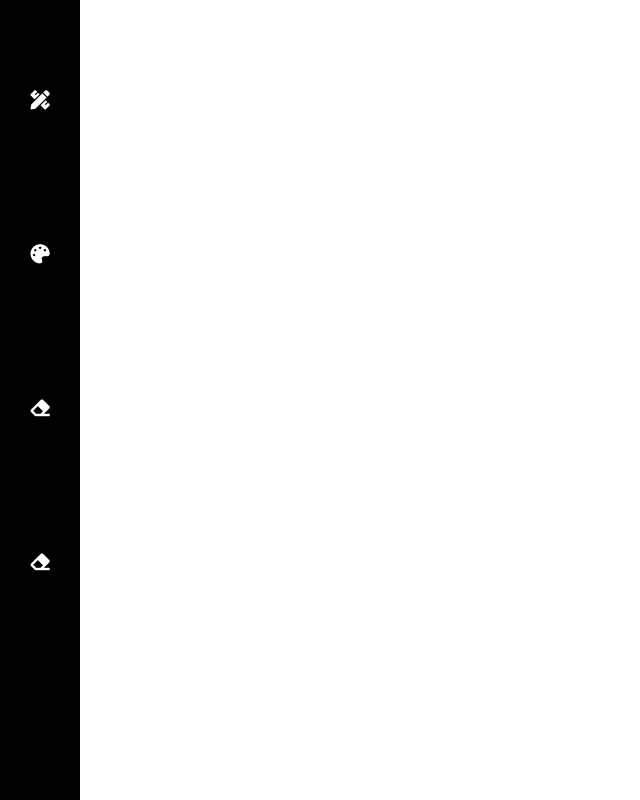
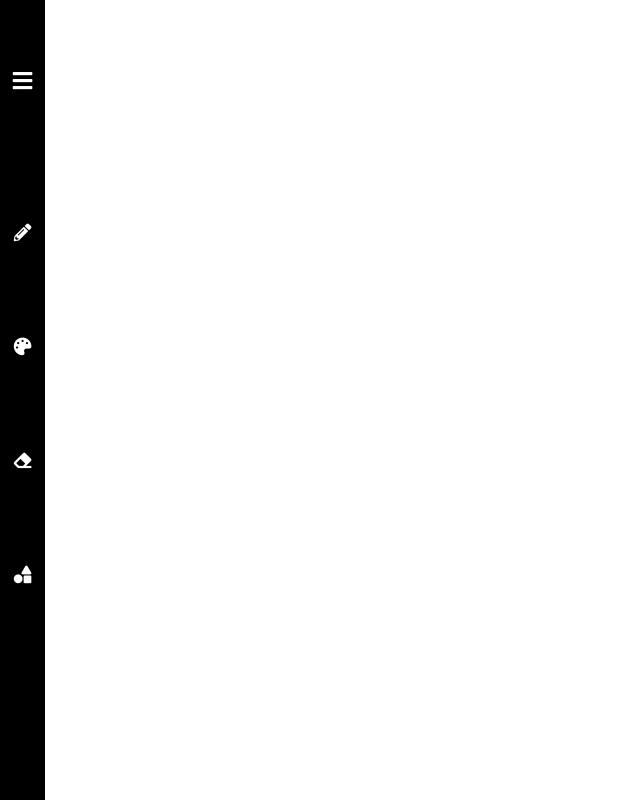
Before and after one commit to mehulsingh072001/whiteboard, a React (Create React App) app: page / in a window 1280 px wide. Shown: the whole page, without its empty margins (0-640 px from the left). Built offline with nearby package versions, Linux system fonts and the light colour scheme.

Commit message:
did some UI stuff

```diff
--- a/src/Components/Sidebar.js
+++ b/src/Components/Sidebar.js
@@ -4,10 +4,11 @@ function Sidebar() {
   return(
     <div className="sidebar">
       <nav>
-        <i class="fas fa-pencil-ruler"></i>
-        <i class="fas fa-palette"></i>
-        <i class="fas fa-eraser"></i>
-        <i class="fas fa-eraser"></i>
+        <div id="hamburger"><i className="fas fa-bars"></i></div>
+          <i className="fas fa-pencil-alt"></i>
+          <i className="fas fa-palette"></i>
+          <i className="fas fa-eraser"></i>
+          <i className="fas fa-shapes"></i>
       </nav>
     </div>
   )
--- a/src/Styles/Sidebar.css
+++ b/src/Styles/Sidebar.css
@@ -1,17 +1,22 @@
 nav {
   background-color: black;
   position: absolute;
-  width: 80px;
+  width: 45px;
   height: 100vh;
   display: grid;
-  grid-template-rows:74px 74px 74px 74px;
-  grid-gap: 80px;
+  grid-template-rows:74px 74px 74px 74px 74px 74px;
+  grid-gap: 40px;
+}
+
+#hamburger i{
+  margin-top: 60px;
+  font-size: 1.4rem;
 }
 
 i {
   color: white;
-  margin-top: 80px;
+  margin-top: 100px;
   position: relative;
   padding: 10px;
-  font-size: 1.2rem;
+  font-size: 1.1rem;
 }
```
